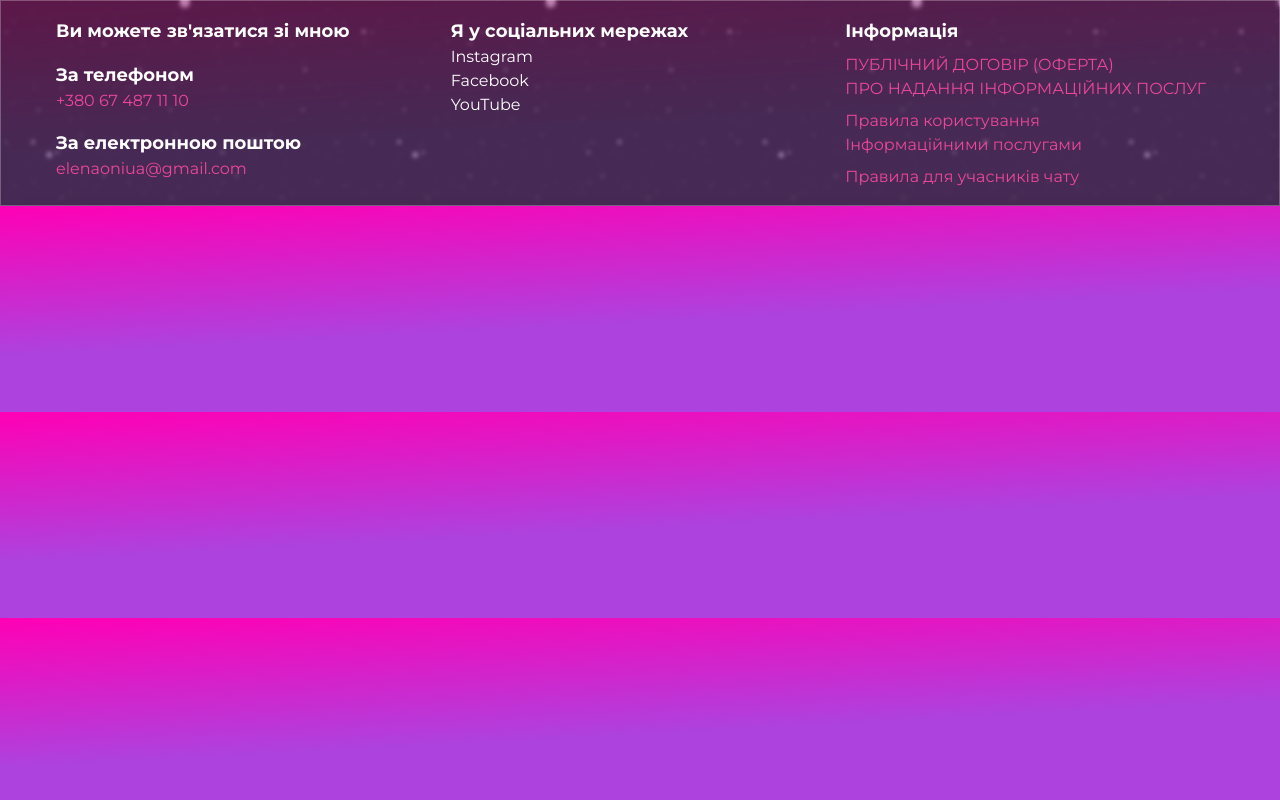
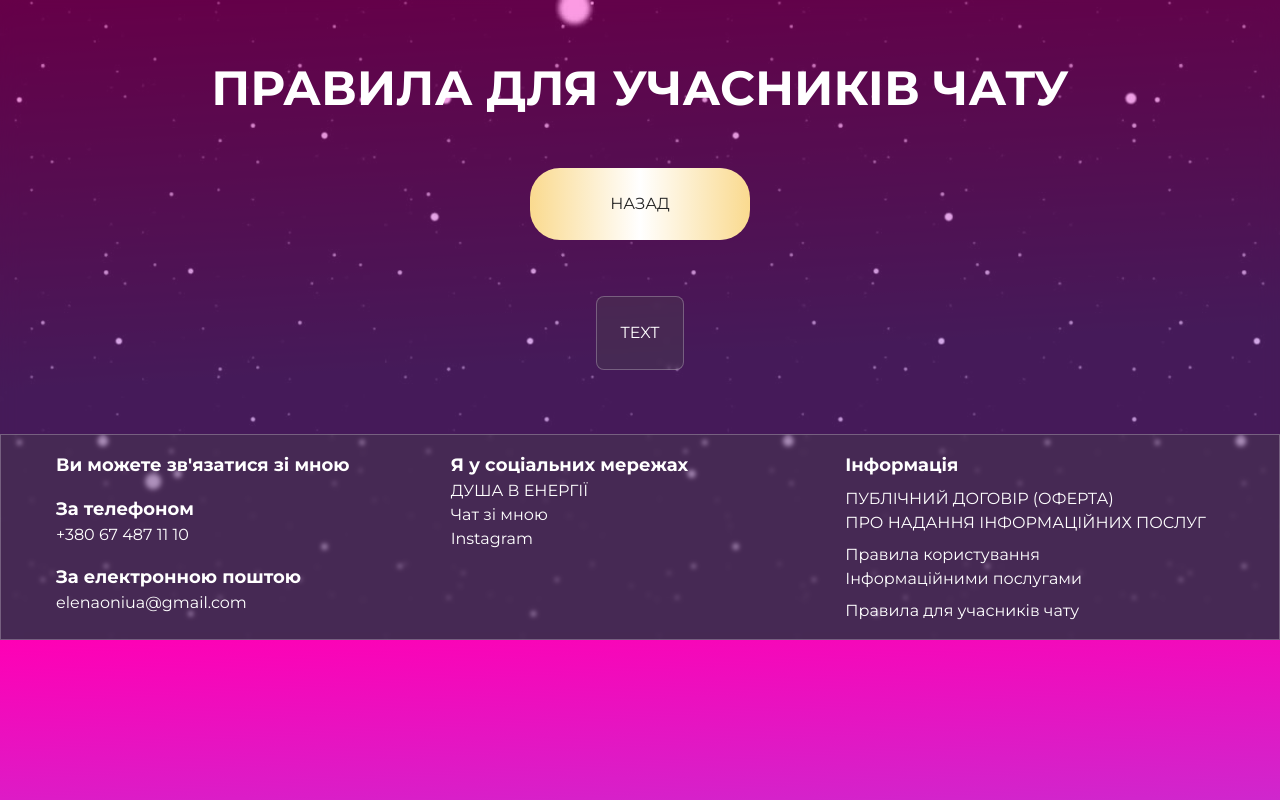
Before and after one commit to zegioni/astrology-landing, a Nuxt app: page /chat-rules in a window 1280 px wide. Built offline with nearby package versions, Linux system fonts and the light colour scheme.

Commit message:
footer, links, ui

```diff
--- a/components/footer.vue
+++ b/components/footer.vue
@@ -9,11 +9,11 @@
       <div class="mb-4 md:mb-0">
         <h3 class="text-lg font-bold">Ви можете зв'язатися зі мною</h3>
         <h3 class="text-lg font-bold mt-4">За телефоном</h3>
-        <p class="text-pink-500 hover:text-pink-300 text-left">
-          <a href="tel:+380674871110"></a>+380 67 487 11 10
+        <p class="hover:text-pink-300 text-left">
+          <a href="tel:+380674871110">+380 67 487 11 10</a>
         </p>
         <h3 class="text-lg font-bold mt-4">За електронною поштою</h3>
-        <p class="text-pink-500 hover:text-pink-300 text-left">
+        <p class="hover:text-pink-300 text-left">
           <a href="mailto:elenaoniua@gmail.com">elenaoniua@gmail.com</a>
         </p>
       </div>
@@ -23,25 +23,19 @@
         <h3 class="text-lg font-bold text-left">Інформація</h3>
         <ul>
           <li>
-            <a
-              href="#"
-              class="block mt-2 text-pink-500 hover:text-pink-300 text-left"
+            <NuxtLink :to="'/oferta-documents'" class="block mt-2 hover:text-pink-300 text-left"
               >ПУБЛІЧНИЙ ДОГОВІР (ОФЕРТА)<br />ПРО НАДАННЯ ІНФОРМАЦІЙНИХ
-              ПОСЛУГ</a
+              ПОСЛУГ</NuxtLink
             >
           </li>
           <li>
-            <a
-              href="#"
-              class="block mt-2 text-pink-500 hover:text-pink-300 text-left"
-              >Правила користування<br />Інформаційними послугами</a
+            <NuxtLink :to="'/usage-rules'" class="block mt-2 hover:text-pink-300 text-left"
+              >Правила користування<br />Інформаційними послугами</NuxtLink
             >
           </li>
           <li>
-            <a
-              href="#"
-              class="block mt-2 text-pink-500 hover:text-pink-300 text-left"
-              >Правила для учасників чату</a
+            <NuxtLink :to="'/chat-rules'" class="block mt-2 hover:text-pink-300 text-left"
+              >Правила для учасників чату</NuxtLink
             >
           </li>
         </ul>
@@ -51,9 +45,23 @@
       <div class="mb-4 md:mb-0 text-left">
         <h3 class="text-lg font-bold">Я у соціальних мережах</h3>
         <ul class="text-left">
-          <li><a href="#">Instagram</a></li>
-          <li><a href="#">Facebook</a></li>
-          <li><a href="#">YouTube</a></li>
+          <li>
+            <a href="https://t.me/neo_astrology" class="hover:text-pink-300"
+              >ДУША В ЕНЕРГІЇ</a
+            >
+          </li>
+          <li>
+            <a href="https://t.me/olenaonishchenko" class="hover:text-pink-300"
+              >Чат зі мною</a
+            >
+          </li>
+          <li>
+            <a
+              href="https://www.instagram.com/lena__onishchenko__/#"
+              class="hover:text-pink-300"
+              >Instagram</a
+            >
+          </li>
         </ul>
       </div>
     </div>
--- /dev/null
+++ b/pages/chat-rules.vue
@@ -0,0 +1,29 @@
+<template>
+  <section class="py-16 relative">
+    <div class="container-xl mx-auto px-4">
+      <div
+        class="text-[32px] sm:text-[48px] font-bold mx-auto w-fit mb-14 flex flex-col items-center"
+        data-aos="fade-up"
+      >
+        <h2 class="grad gradient-text text-center leading-none">
+          ПРАВИЛА ДЛЯ УЧАСНИКІВ ЧАТУ
+        </h2>
+        <NuxtLink :to="{ path: '/' }">
+          <button
+            class="mt-14 w-[220px] font-[400] text-[#252525] text-[16px] mx-auto max-w-[100%] py-6 px-6 bg-gradient-to-r from-[#FADA8F] via-[#FFFFFF] to-[#FADA8F] rounded-[30px]"
+          >
+            НАЗАД
+          </button>
+        </NuxtLink>
+      </div>
+      <div class="flex items-center justify-center">
+        <div
+          data-aos="fade-up"
+          class="max-w-full bg-[#4b4b4b52] bg-opacity-[32%] backdrop-blur-[2px] border-[1px] border-[#ffffff42] text-white p-6 rounded-lg"
+        >
+          TEXT
+        </div>
+      </div>
+    </div>
+  </section>
+</template>
--- a/pages/index.vue
+++ b/pages/index.vue
@@ -7,7 +7,7 @@
             <h2
               class="bg-black bg-opacity-[32%] backdrop-blur-[25px] p-5 border-2 border-[#ffffff42] rounded-[8px] text-primary font-bold text-[32px]"
             >
-              СТАРТ 07.11
+              СТАРТ 10.11
             </h2>
           </div>
         </div>
@@ -25,7 +25,8 @@
                 class="absolute h-auto w-full left-1/2 transform -translate-x-1/2 -bottom-[120px]"
               >
                 <div
-                  data-aos="flip-left" class="max-w-[600px] mx-auto bg-black bg-opacity-[32%] backdrop-blur-[25px] p-5 rounded-[10px] border-2 border-[#80808045]"
+                  data-aos="flip-left"
+                  class="max-w-[600px] mx-auto bg-black bg-opacity-[32%] backdrop-blur-[25px] p-5 rounded-[10px] border-2 border-[#80808045]"
                 >
                   <div class="text-left">
                     <h2 class="text-white text-[22px]">
@@ -49,8 +50,7 @@
               >
                 ХОЧУ НА МАРАФОН
               </button>
-              </NuxtLink
-            >
+            </NuxtLink>
           </div>
         </div>
       </div>
@@ -59,7 +59,10 @@
 
   <section class="py-16 relative">
     <div class="container-xl mx-auto px-4">
-      <div class="text-[32px] sm:text-[48px] font-bold mx-auto w-fit mb-14" data-aos="fade-up">
+      <div
+        class="text-[32px] sm:text-[48px] font-bold mx-auto w-fit mb-14"
+        data-aos="fade-up"
+      >
         <h2 class="grad gradient-text text-center leading-none">
           ДЛЯ КОГО МАРАФОН <br />ЭНЕРГІЇ ДУШІ
         </h2>
@@ -68,7 +71,8 @@
       <div
         class="w-fit mx-auto grid grid-cols-2 md:grid-cols-3 justify-items-center mt-8 gap-[20px]"
       >
-        <div data-aos="fade-up"
+        <div
+          data-aos="fade-up"
           class="shadow-pink-shadow bg-white text-white bg-opacity-[15%] backdrop-blur-[2px] rounded-lg p-3 flex flex-col justify-center items-center max-w-[250px] text-center border-[1px] border-[#ffffff42]"
         >
           <img
@@ -81,7 +85,8 @@
             Ви хочите знайти баланс між духовним та матеріальним
           </p>
         </div>
-        <div data-aos="fade-up"
+        <div
+          data-aos="fade-up"
           class="shadow-pink-shadow bg-[#4b4b4b52] bg-opacity-[32%] backdrop-blur-[2px] rounded-lg p-3 flex flex-col justify-center items-center max-w-[250px] text-center border-[1px] border-[#ffffff42]"
         >
           <img
@@ -91,10 +96,11 @@
           />
           <h3 class="text-primary text-[18px] font-[800]">Для Вас якщо</h3>
           <p class="text-white text-[16px]">
-            Ви відчуваєте , що щось заважає жити повноцінно
+            Ви відчуваєте, що щось заважає жити повноцінно
           </p>
         </div>
-        <div data-aos="fade-up"
+        <div
+          data-aos="fade-up"
           class="shadow-pink-shadow bg-[#4b4b4b52] bg-opacity-[32%] backdrop-blur-[2px] rounded-lg p-3 flex flex-col justify-center items-center max-w-[250px] text-center border-[1px] border-[#ffffff42]"
         >
           <img
@@ -104,10 +110,11 @@
           />
           <h3 class="text-primary text-[18px] font-[800]">Для Вас якщо</h3>
           <p class="text-white text-[16px]">
-            Ви в Вашому житті повторюються проблеми в стосунках та з грошима
+            В Вашому житті повторюються проблеми в стосунках та з грошима
           </p>
         </div>
-        <div data-aos="fade-up"
+        <div
+          data-aos="fade-up"
           class="shadow-pink-shadow bg-[#4b4b4b52] bg-opacity-[32%] backdrop-blur-[2px] rounded-lg p-3 flex flex-col justify-center items-center max-w-[250px] text-center border-[1px] border-[#ffffff42]"
         >
           <img
@@ -117,10 +124,11 @@
           />
           <h3 class="text-primary text-[18px] font-[800]">Для Вас якщо</h3>
           <p class="text-white text-[16px]">
-            Ви хочите вийти з кола невдач та страхів
+            Ви хочете вийти з кола невдач та страхів
           </p>
         </div>
-        <div data-aos="fade-up"
+        <div
+          data-aos="fade-up"
           class="shadow-pink-shadow bg-[#4b4b4b52] bg-opacity-[32%] backdrop-blur-[2px] rounded-lg p-3 flex flex-col justify-center items-center max-w-[250px] text-center border-[1px] border-[#ffffff42]"
         >
           <img
@@ -133,7 +141,8 @@
             Ви не розумієте, чого хочете насправді в житті
           </p>
         </div>
-        <div data-aos="fade-up"
+        <div
+          data-aos="fade-up"
           class="shadow-pink-shadow bg-[#4b4b4b52] bg-opacity-[32%] backdrop-blur-[2px] rounded-lg p-3 flex flex-col justify-center items-center max-w-[250px] text-center border-[1px] border-[#ffffff42]"
         >
           <img
@@ -152,18 +161,22 @@
 
   <section class="py-16 relative">
     <div class="container-xl mx-auto px-4">
-      <div class="text-[32px] sm:text-[48px] font-bold mx-auto w-fit mb-14" data-aos="fade-up">
+      <div
+        class="text-[32px] sm:text-[48px] font-bold mx-auto w-fit mb-14"
+        data-aos="fade-up"
+      >
         <h2 class="grad gradient-text text-center leading-none">
           ФОРМАТ МАРАФОНУ <br />ЭНЕРГІЇ ДУШІ
         </h2>
       </div>
       <div class="flex items-center justify-center">
-        <div  data-aos="fade-up"
+        <div
+          data-aos="fade-up"
           class="max-w-[300px] bg-[#4b4b4b52] bg-opacity-[32%] backdrop-blur-[2px] border-[1px] border-[#ffffff42] text-white p-6 rounded-lg"
         >
           <div class="flex flex-row gap-4 relative">
             <div
-              class="absolute w-[5px] rounded-full bg-[red] h-[75%] left-[2.1%] top-[2%] bg-gradient-to-r from-[#FADA8F] via-[#FFFFFF] to-[#FADA8F]"
+              class="absolute w-[5px] rounded-full bg-[red] h-[80%] left-[2.1%] top-[0%] bg-gradient-to-r from-[#FADA8F] via-[#FFFFFF] to-[#FADA8F]"
             ></div>
 
             <ul class="text-[22px]">
@@ -175,10 +188,16 @@
               </li>
               <li class="text-before mb-4 leading-8" data-aos="fade-right">
                 <h3>
+                  Ви слухаєте
+                  <span class="text-primary font-bold">медитацію на вибір</span>
+                </h3>
+              </li>
+              <li class="text-before mb-4 leading-8" data-aos="fade-right">
+                <h3>
                   Ви приходите на першій вебінар:
                   <span class="text-primary font-bold"
-                    >«Карма і Доля: секрети душі які змінять твое життя»</span
-                  >
+                    >«Карма і Доля: секрети душі які змінити твоє життя»
+                  </span>
                 </h3>
               </li>
               <li class="text-before mb-4 leading-8" data-aos="fade-right">
@@ -192,9 +211,9 @@
               </li>
               <li class="text-before mb-4 leading-8" data-aos="fade-right">
                 <h3>
-                  Ви
-                  <span class="text-primary font-bold">насолоджуєтесь</span> від
-                  змін які відбуваються в Вашому житті
+                  Ви насолоджуєтесь
+                  <span class="text-primary font-bold">від змін які
+                  відбуваються</span> в Вашому житті
                 </h3>
               </li>
             </ul>
@@ -206,7 +225,10 @@
 
   <section class="py-16 relative">
     <div class="container-xl mx-auto px-4">
-      <div class="text-[32px] sm:text-[48px] font-bold mx-auto w-fit mb-14" data-aos="fade-up">
+      <div
+        class="text-[32px] sm:text-[48px] font-bold mx-auto w-fit mb-14"
+        data-aos="fade-up"
+      >
         <h2 class="grad gradient-text text-center leading-none">
           ЯКІ РЕЗУЛЬТАТИ ВИ ОТРИМУЄТЕ
           <br />ЗА 10 ДНІВ МАРАФОНУ?
@@ -219,7 +241,10 @@
         >
           <div class="flex flex-row gap-4 relative">
             <ul class="text-[22px] text-white">
-              <li class="mb-4 leading-8 flex flex-row gap-5 items-center" data-aos="fade-up">
+              <li
+                class="mb-4 leading-8 flex flex-row gap-5 items-center"
+                data-aos="fade-up"
+              >
                 <img
                   width="32"
                   height="32"
@@ -234,7 +259,10 @@
                   своєї душі
                 </h3>
               </li>
-              <li class="mb-4 leading-8 flex flex-row gap-5 items-center" data-aos="fade-up">
+              <li
+                class="mb-4 leading-8 flex flex-row gap-5 items-center"
+                data-aos="fade-up"
+              >
                 <img
                   width="32"
                   height="32"
@@ -246,7 +274,10 @@
                   енергетичних блоків
                 </h3>
               </li>
-              <li class="mb-4 leading-8 flex flex-row gap-5 items-center" data-aos="fade-up">
+              <li
+                class="mb-4 leading-8 flex flex-row gap-5 items-center"
+                data-aos="fade-up"
+              >
                 <img
                   width="32"
                   height="32"
@@ -259,7 +290,10 @@
                   кармічні впливи на своє життя
                 </h3>
               </li>
-              <li class="mb-4 leading-8 flex flex-row gap-5 items-center" data-aos="fade-up">
+              <li
+                class="mb-4 leading-8 flex flex-row gap-5 items-center"
+                data-aos="fade-up"
+              >
                 <img
                   width="32"
                   height="32"
@@ -272,7 +306,10 @@
                   своєї душі та життеву силу
                 </h3>
               </li>
-              <li class="mb-4 leading-8 flex flex-row gap-5 items-center" data-aos="fade-up">
+              <li
+                class="mb-4 leading-8 flex flex-row gap-5 items-center"
+                data-aos="fade-up"
+              >
                 <img
                   width="32"
                   height="32"
@@ -297,7 +334,10 @@
   <!-- PRICE -->
   <section id="price" class="py-16 relative overflow-hidden">
     <div class="container-xl mx-auto px-4">
-      <div class="text-[32px] sm:text-[48px] font-bold mx-auto w-fit mb-14" data-aos="fade-up">
+      <div
+        class="text-[32px] sm:text-[48px] font-bold mx-auto w-fit mb-14"
+        data-aos="fade-up"
+      >
         <h2 class="grad gradient-text text-center leading-none">
           ПРОПОНУЄМО ДВА ПАКЕТИ<br />
           УЧАСТІ
@@ -306,7 +346,8 @@
       <div class="w-fit mx-auto">
         <div class="flex justify-center gap-11 flex-col lg:flex-row">
           <div class="flex gap-11 flex-col md:flex-row">
-            <div data-aos="fade-right"
+            <div
+              data-aos="fade-right"
               class="relative max-w-[320px] bg-[#4b4b4b52] bg-opacity-[32%] backdrop-blur-[2px] border-[1px] border-[#ffffff42] text-white p-6 rounded-lg"
             >
               <div class="flex flex-col justify-between h-full">
@@ -343,17 +384,19 @@
                   </li>
                 </ul>
                 <div class="text-center flex flex-col mt-12">
-                  <span class="text-4xl font-bold text-white">699</span>
+                  <span class="text-4xl font-bold text-white">701</span>
                 </div>
                 <div class="flex flex-col justify-center items-center mt-12">
                   <button
                     class="w-[215px] text-black py-5 px-5 bg-gradient-to-r from-[#FADA8F] via-[#FFFFFF] to-[#FADA8F] rounded-full"
                   >
-                    ОПЛАТИТЬ
+                    ОПЛАТИТИ
                   </button>
                 </div>
               </div>
-              <div class="absolute top-[-6%] right-[-19%] z-10 p-2 hue-rotate-custom">
+              <div
+                class="absolute top-[-6%] right-[-19%] z-10 p-2 hue-rotate-custom"
+              >
                 <span class="">
                   <img
                     width="128"
@@ -364,7 +407,8 @@
               </div>
             </div>
 
-            <div data-aos="fade-right"
+            <div
+              data-aos="fade-right"
               class="relative max-w-[320px] bg-[#4b4b4b52] bg-opacity-[32%] backdrop-blur-[2px] border-[1px] border-[#ffffff42] p-6 rounded-lg text-white"
             >
               <div class="flex flex-col justify-between h-full">
@@ -378,7 +422,9 @@
                     </li>
                     <li>
                       Доступ до
-                    <span class="text-primary font-bold">п’яти медитацій</span>
+                      <span class="text-primary font-bold"
+                        >п’яти медитацій</span
+                      >
                       під час марафону
                     </li>
                     <li>
@@ -397,36 +443,29 @@
                     </li>
                     <li>
                       Одна медитація (на вибір) в
-                    <span class="text-primary font-bold">постійний</span> доступ
+                      <span class="text-primary font-bold">постійний</span>
+                      доступ
                     </li>
-                  <li>
-                    <span class="text-primary font-bold">5 медітацій</span> в
-                    доступ на завжди
-                  </li>
-                  <li>
-                    Вебінар з можливістю отримати особистий
-                    <span class="text-primary font-bold">розбір</span> та
-                    <span class="text-primary font-bold">все відповіді</span>
-                  </li>
+                    <li class="text-primary font-bold">5 медитацій в доступ назавжди</li>
+                    <li class="text-primary font-bold">Вебінар з можливістю отримати особистий розбір та відповіді на питання.</li>
+                    <li class="text-primary font-bold">VIP-чат зі мною з моім власним супроводом</li>
                 </ul>
                 <div class="text-center flex flex-col mt-12">
-                  <span class="text-4xl font-bold">1699</span>
+                  <span class="text-4xl font-bold">1901</span>
                 </div>
                 <div class="flex flex-col justify-center items-center mt-12">
                   <button
                     class="w-[215px] text-black py-5 px-5 bg-gradient-to-r from-[#FADA8F] via-[#FFFFFF] to-[#FADA8F] rounded-full"
                   >
-                    ОПЛАТИТЬ
+                    ОПЛАТИТИ
                   </button>
                 </div>
               </div>
-              <div class="absolute top-[-8%] right-[-19%] z-10 p-2 rotate-[13deg] hue-rotate-custom">
+              <div
+                class="absolute top-[-8%] right-[-19%] z-10 p-2 rotate-[13deg] hue-rotate-custom"
+              >
                 <span class="">
-                  <img
-                    width="128"
-                    src="@/assets/images/vip-price.png"
-                    alt=""
-                  />
+                  <img width="128" src="@/assets/images/vip-price.png" alt="" />
                 </span>
               </div>
             </div>
--- /dev/null
+++ b/pages/oferta-documents.vue
@@ -0,0 +1,29 @@
+<template>
+    <section class="py-16 relative">
+    <div class="container-xl mx-auto px-4">
+      <div
+        class="text-[32px] sm:text-[48px] font-bold mx-auto w-fit mb-14 flex flex-col items-center"
+        data-aos="fade-up"
+      >
+        <h2 class="grad gradient-text text-center leading-none">
+          ПУБЛІЧНИЙ ДОГОВІР (ОФЕРТА) ПРО НАДАННЯ ІНФОРМАЦІЙНИХ ПОСЛУГ
+        </h2>
+        <NuxtLink :to="{ path: '/' }">
+          <button
+            class="mt-14 w-[220px] font-[400] text-[#252525] text-[16px] mx-auto max-w-[100%] py-6 px-6 bg-gradient-to-r from-[#FADA8F] via-[#FFFFFF] to-[#FADA8F] rounded-[30px]"
+          >
+            НАЗАД
+          </button>
+        </NuxtLink>
+      </div>
+      <div class="flex items-center justify-center">
+        <div
+          data-aos="fade-up"
+          class="max-w-full bg-[#4b4b4b52] bg-opacity-[32%] backdrop-blur-[2px] border-[1px] border-[#ffffff42] text-white p-6 rounded-lg"
+        >
+          TEXT
+        </div>
+      </div>
+    </div>
+  </section>
+</template>
--- /dev/null
+++ b/pages/usage-rules.vue
@@ -0,0 +1,29 @@
+<template>
+  <section class="py-16 relative">
+    <div class="container-xl mx-auto px-4">
+      <div
+        class="text-[32px] sm:text-[48px] font-bold mx-auto w-fit mb-14 flex flex-col items-center"
+        data-aos="fade-up"
+      >
+        <h2 class="grad gradient-text text-center leading-none">
+          ПРАВИЛА КОРИСТУВАННЯ ІНФОРМАЦІЙНИМИ ПОСЛУГАМИ
+        </h2>
+        <NuxtLink :to="{ path: '/' }">
+          <button
+            class="mt-14 w-[220px] font-[400] text-[#252525] text-[16px] mx-auto max-w-[100%] py-6 px-6 bg-gradient-to-r from-[#FADA8F] via-[#FFFFFF] to-[#FADA8F] rounded-[30px]"
+          >
+            НАЗАД
+          </button>
+        </NuxtLink>
+      </div>
+      <div class="flex items-center justify-center">
+        <div
+          data-aos="fade-up"
+          class="max-w-full bg-[#4b4b4b52] bg-opacity-[32%] backdrop-blur-[2px] border-[1px] border-[#ffffff42] text-white p-6 rounded-lg"
+        >
+          TEXT
+        </div>
+      </div>
+    </div>
+  </section>
+</template>
```
Lines whose indentation alone changed are shown as unchanged.
